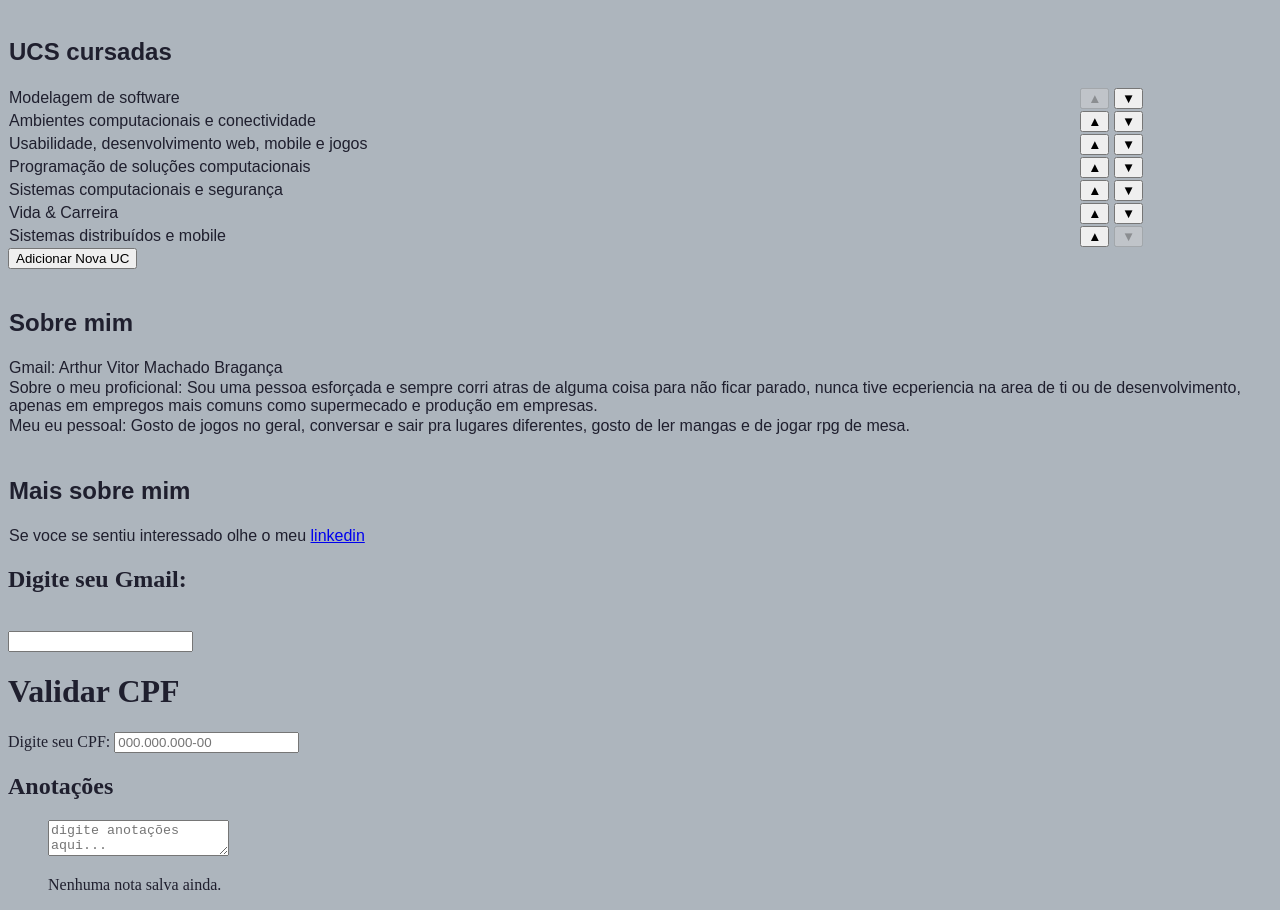
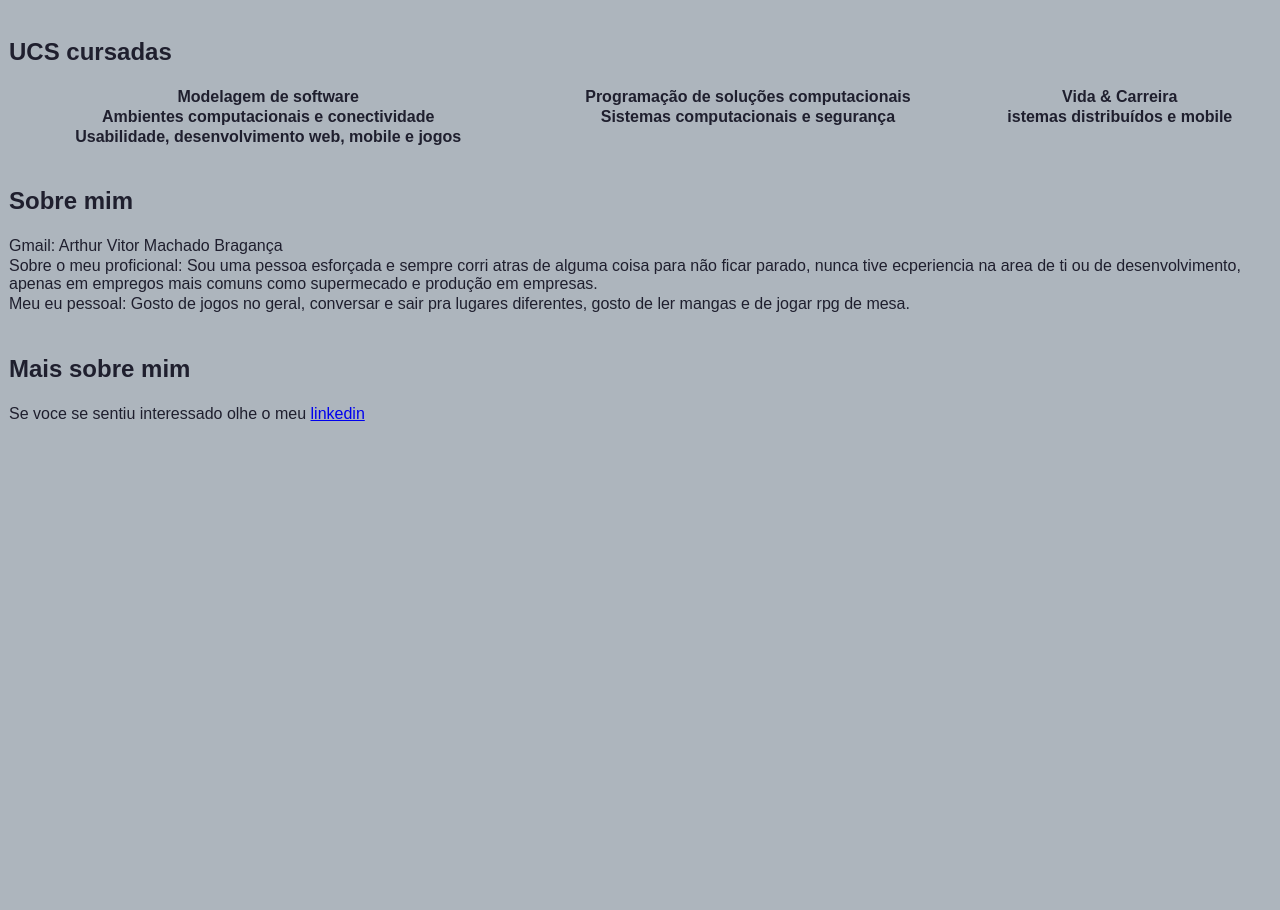
Before and after one commit to Arthurvmb19/parte2, a plain HTML site: page index.html in a window 1280 px wide. Shown: the part 760-1670 px from the top of the page. After the commit the page ends 1192 px from the top, so only its background shows below. Drawn offline with Linux system fonts and the light colour scheme.

Commit message:
Add files via upload

```diff
--- a/index.html
+++ b/index.html
@@ -43,62 +43,29 @@
         periodo RA: 324143965
       </th>
     </table>
-    <div class="container">
-      <table>
-          <thead>
+    <table id="UCS">
       <tr id="Paragafosec">
         <td>UCS cursadas</td>
       </tr>
-          </thead>
-
-          <div class="uc-table-container">
-                   <tbody id="listaUcs"> <tr>
-                     <td>Modelagem de software</td>
-                     <td class="acoes"> <button class="mover-para-cima" title="Mover para cima">&#9650;</button>
-                      <button class="mover-para-baixo" title="Mover para baixo">&#9660;</button>
-               </td>
+      <tr>
+        <th>Modelagem de software</th>
+        <th>Programação de soluções computacionais</th>
+        <th>Vida & Carreira</th>
       </tr>
       <tr>
-               <td>Ambientes computacionais e conectividade</td>
-               <td class="acoes"> <button class="mover-para-cima" title="Mover para cima">&#9650;</button>
-                <button class="mover-para-baixo" title="Mover para baixo">&#9660;</button>
-              </td>
+        <th>Ambientes computacionais e conectividade</th>
+        <th>Sistemas computacionais e segurança</th>
+        <th>istemas distribuídos e mobile</th>
       </tr>
       <tr>
-              <td>Usabilidade, desenvolvimento web, mobile e jogos</td>
-              <td class="acoes"> <button class="mover-para-cima" title="Mover para cima">&#9650;</button>
-                <button class="mover-para-baixo" title="Mover para baixo">&#9660;</button>
-              </td>
+        <th>Usabilidade, desenvolvimento web, mobile e jogos</th>
       </tr>
-            <tr>
-              <td>Programação de soluções computacionais</td>
-              <td class="acoes"> <button class="mover-para-cima" title="Mover para cima">&#9650;</button>
-                <button class="mover-para-baixo" title="Mover para baixo">&#9660;</button>
-              </td>
-            </tr>
-            <tr>
-              <td>Sistemas computacionais e segurança</td>
-              <td class="acoes"> <button class="mover-para-cima" title="Mover para cima">&#9650;</button>
-                <button class="mover-para-baixo" title="Mover para baixo">&#9660;</button>
-              </td>
-            </tr>
-            <tr>
-              <td>Vida & Carreira</td>
-              <td class="acoes"> <button class="mover-para-cima" title="Mover para cima">&#9650;</button>
-                <button class="mover-para-baixo" title="Mover para baixo">&#9660;</button>
-              </td>
-            </tr>
-            <tr>
-              <td>Sistemas distribuídos e mobile</td>
-              <td class="acoes"> <button class="mover-para-cima" title="Mover para cima">&#9650;</button>
-                <button class="mover-para-baixo" title="Mover para baixo">&#9660;</button>
-              </td>
-            </tr>
-          </tbody>
+
   </table>
-      </div>
-      <button id="addUcBtn">Adicionar Nova UC</button>
-   </div>
+
+
+    </table>
+
     <table>
       <tr id="Paragafosec">
         <td>Sobre mim</td>
@@ -138,37 +105,4 @@
         </td>
       </tr>
     </table>
-   <label id="Paragafosec" for="gmail">Digite seu Gmail:</label><br>
-  <input type="text" id="gmail" onblur="validarGmail()">
-  <div id="mensagem" class="mensagem"></div>
-     <div class="container">
-        <h1>Validar CPF</h1>
-        <div class="input-group">
-          <label for="cpfInput">Digite seu CPF:</label>
-          <input type="text" id="cpfInput" placeholder="000.000.000-00" maxlength="14">
-        </div>
-        <p id="message"></p>
-      </table>
-    </div>
-<!DOCTYPE html>
-<html lang="en">
-<head>
-    <meta charset="UTF-8">
-    <meta name="viewport" content="width=device-width, initial-scale=1.0">
-    <title>Meu Perfil - Notas Pessoais</title>
-    <link rel="stylesheet" href="style.css">
-</head>
-<h2> Anotações</h2>
-  <div class="container">
-      <div class="tab-container">
-          <div id="info" class="tab-content active">
-              <ul id="profile-details">
-          <div id="notes" class="tab-content">
-              <textarea id="personalNotes" placeholder="digite anotações aqui..."></textarea>
-              <p class="save-status" id="saveStatus"></p>
-          </div>
-       </div>
-  </div>
-<script src="java.js"></script>
-
   </body>
```
Lines whose indentation alone changed are shown as unchanged.
